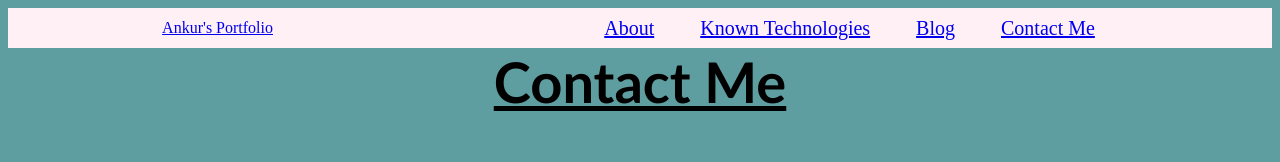
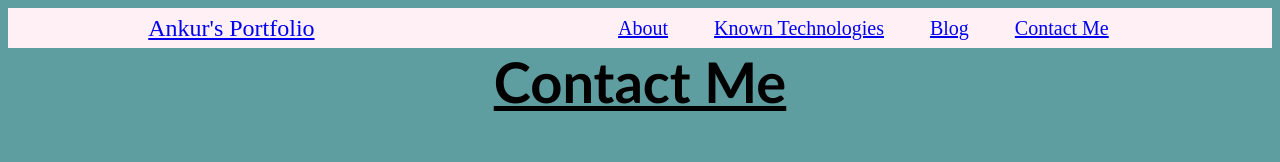
Before and after one commit to mass-Eve/portfolio-website-task, a plain HTML site: page contact.html in a window 1280 px wide. Shown: the top 162 px of the page. Drawn offline with Linux system fonts and the light colour scheme; a web font is replaced by a local one.

Commit message:
Update contact.html

```diff
--- a/contact.html
+++ b/contact.html
@@ -18,7 +18,7 @@
 
     <header>
         <nav>
-            <div cl ass="l-div"> <a href="/index.html">Ankur's Portfolio</a> </div>
+            <div class="l-div"> <a href="/index.html">Ankur's Portfolio</a> </div>
 
             <div class="r-div">
                 <ul>
```
